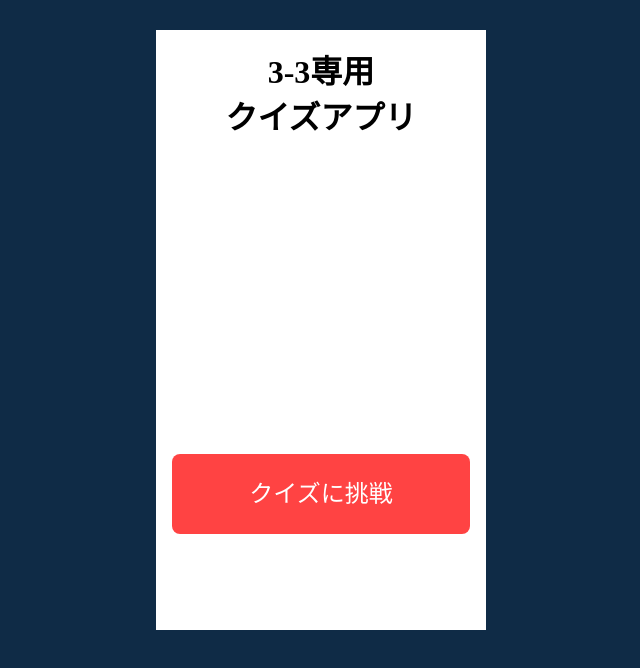
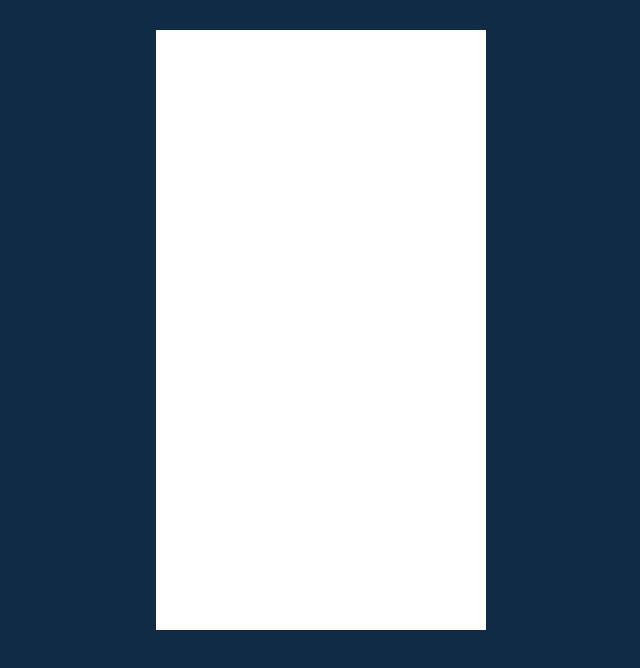
Before and after one commit to urassh/QuizApp3-3, a React (Create React App) app: page / in a window 1280 px wide. Shown: the top 668 px of the page, without its empty margins (319-959 px from the left). Built offline with nearby package versions, Linux system fonts and the light colour scheme; the HTML template or start-up script is replaced by a standard one.

Commit message:
path変更

```diff
--- a/src/App.jsx
+++ b/src/App.jsx
@@ -10,7 +10,7 @@ const App = () => {
     <BrowserRouter>
       <QuizContainer>
         <Switch>
-          <Route path={`${process.env.PUBLIC_URL}/`}>
+          <Route path={`${process.env.PUBLIC_URL}QuizApp3/`}>
             <Top />
           </Route>
           <Route path={`${process.env.PUBLIC_URL}/QuizApp3-3/answer`}>
```
